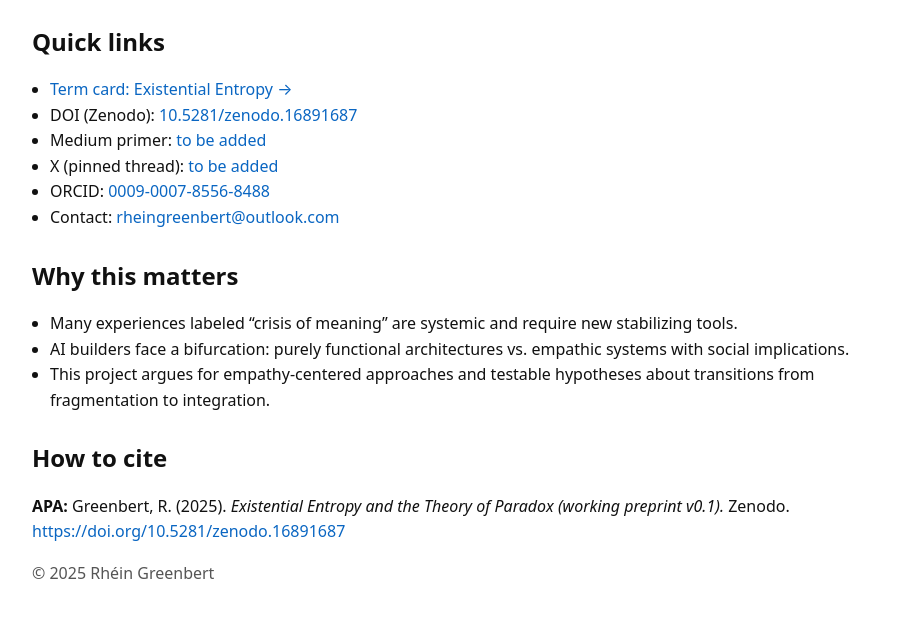
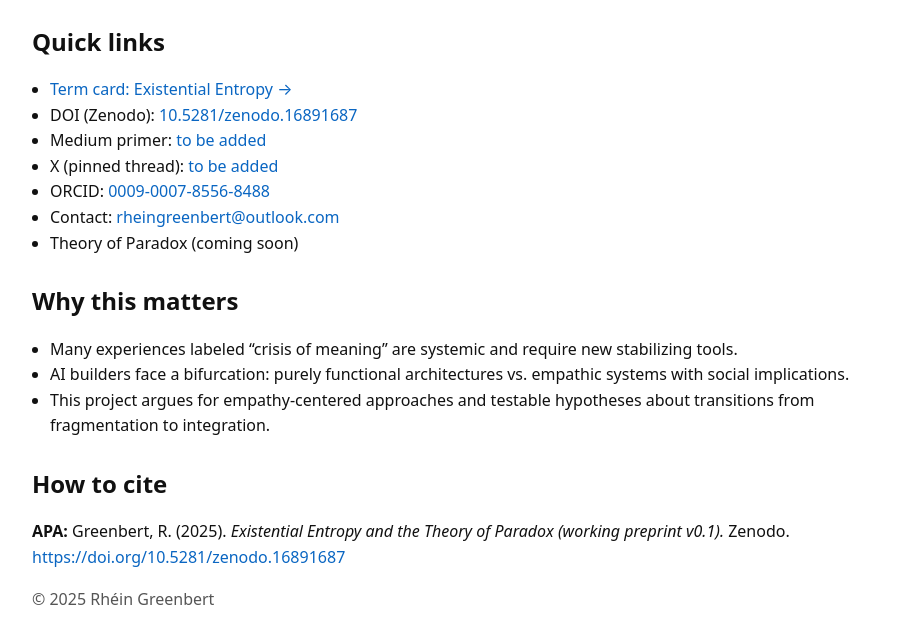
Before and after one commit to rheingreenbert/rheingreenbert.github.io, a plain HTML site: page index.html in a window 1280 px wide. Shown: the part 720-1364 px from the top of the page, without its empty margins (178-1101 px from the left). Drawn offline with Linux system fonts and the light colour scheme.

Commit message:
Update index.html

```diff
--- a/index.html
+++ b/index.html
@@ -105,6 +105,7 @@
       <li>X (pinned thread): <a href="https://x.com/_______/status/_______">to be added</a></li>
       <li>ORCID: <a href="https://orcid.org/0009-0007-8556-8488">0009-0007-8556-8488</a></li>
       <li>Contact: <a href="mailto:rheingreenbert@outlook.com">rheingreenbert@outlook.com</a></li>
+      <li>Theory of Paradox (coming soon)</li>
     </ul>
 
     <h2>Why this matters</h2>
```
